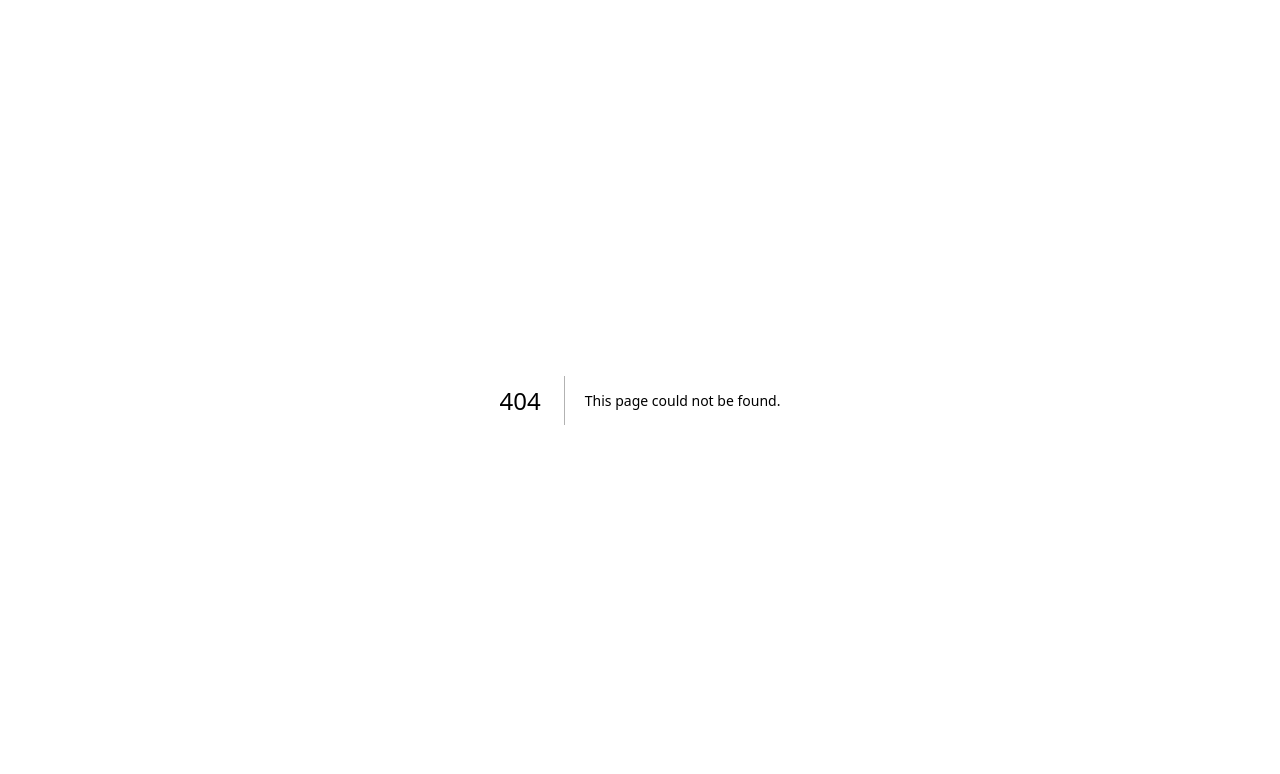
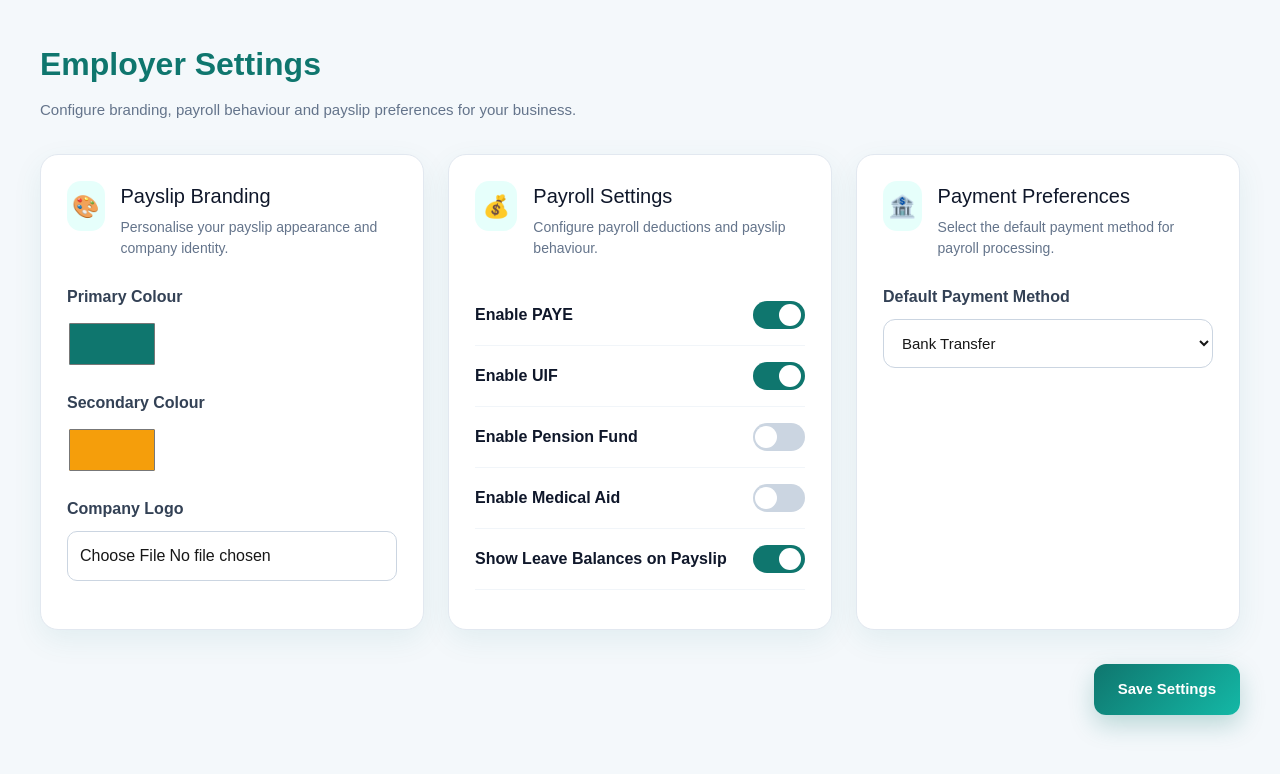
Before and after one commit to KaonPM/wageflow, a Next.js app: page /employer/settings in a window 1280 px wide. Before the commit this address had no page. Shown: the top 774 px of the page. Built offline with nearby package versions, Linux system fonts and the light colour scheme.

Commit message:
feat(settings): add employer payroll and branding settings page

```diff
--- /dev/null
+++ b/app/employer/settings/page.tsx
@@ -0,0 +1,374 @@
+"use client";
+
+import { useState } from "react";
+
+export default function EmployerSettingsPage() {
+  const [settings, setSettings] = useState({
+    primaryColor: "#0f766e",
+    secondaryColor: "#f59e0b",
+    payeEnabled: true,
+    uifEnabled: true,
+    pensionEnabled: false,
+    medicalAidEnabled: false,
+    showLeaveBalances: true,
+    defaultPaymentMethod: "Bank Transfer",
+  });
+
+  function handleToggle(field: keyof typeof settings) {
+    setSettings((prev) => ({
+      ...prev,
+      [field]: !prev[field as keyof typeof prev],
+    }));
+  }
+
+  function handleSave() {
+    alert("Settings saved successfully.");
+  }
+
+  return (
+    <main style={page}>
+      <div style={headerSection}>
+        <h1 style={title}>Employer Settings</h1>
+
+        <p style={subtitle}>
+          Configure branding, payroll behaviour and payslip preferences for your
+          business.
+        </p>
+      </div>
+
+      <div style={grid}>
+        <section style={card}>
+          <div style={cardHeader}>
+            <div style={iconCircle}>🎨</div>
+
+            <div>
+              <h2 style={cardTitle}>Payslip Branding</h2>
+              <p style={cardSubtitle}>
+                Personalise your payslip appearance and company identity.
+              </p>
+            </div>
+          </div>
+
+          <div style={field}>
+            <label style={label}>Primary Colour</label>
+
+            <input
+              type="color"
+              value={settings.primaryColor}
+              onChange={(e) =>
+                setSettings({ ...settings, primaryColor: e.target.value })
+              }
+              style={colorInput}
+            />
+          </div>
+
+          <div style={field}>
+            <label style={label}>Secondary Colour</label>
+
+            <input
+              type="color"
+              value={settings.secondaryColor}
+              onChange={(e) =>
+                setSettings({ ...settings, secondaryColor: e.target.value })
+              }
+              style={colorInput}
+            />
+          </div>
+
+          <div style={field}>
+            <label style={label}>Company Logo</label>
+
+            <input type="file" style={fileInput} />
+          </div>
+        </section>
+
+        <section style={card}>
+          <div style={cardHeader}>
+            <div style={iconCircle}>💰</div>
+
+            <div>
+              <h2 style={cardTitle}>Payroll Settings</h2>
+              <p style={cardSubtitle}>
+                Configure payroll deductions and payslip behaviour.
+              </p>
+            </div>
+          </div>
+
+          <Toggle
+            label="Enable PAYE"
+            checked={settings.payeEnabled}
+            onChange={() => handleToggle("payeEnabled")}
+          />
+
+          <Toggle
+            label="Enable UIF"
+            checked={settings.uifEnabled}
+            onChange={() => handleToggle("uifEnabled")}
+          />
+
+          <Toggle
+            label="Enable Pension Fund"
+            checked={settings.pensionEnabled}
+            onChange={() => handleToggle("pensionEnabled")}
+          />
+
+          <Toggle
+            label="Enable Medical Aid"
+            checked={settings.medicalAidEnabled}
+            onChange={() => handleToggle("medicalAidEnabled")}
+          />
+
+          <Toggle
+            label="Show Leave Balances on Payslip"
+            checked={settings.showLeaveBalances}
+            onChange={() => handleToggle("showLeaveBalances")}
+          />
+        </section>
+
+        <section style={card}>
+          <div style={cardHeader}>
+            <div style={iconCircle}>🏦</div>
+
+            <div>
+              <h2 style={cardTitle}>Payment Preferences</h2>
+              <p style={cardSubtitle}>
+                Select the default payment method for payroll processing.
+              </p>
+            </div>
+          </div>
+
+          <div style={field}>
+            <label style={label}>Default Payment Method</label>
+
+            <select
+              value={settings.defaultPaymentMethod}
+              onChange={(e) =>
+                setSettings({
+                  ...settings,
+                  defaultPaymentMethod: e.target.value,
+                })
+              }
+              style={select}
+            >
+              <option>Bank Transfer</option>
+              <option>Cash</option>
+              <option>Cheque</option>
+              <option>Mobile Money</option>
+            </select>
+          </div>
+        </section>
+      </div>
+
+      <div style={buttonRow}>
+        <button onClick={handleSave} style={saveButton}>
+          Save Settings
+        </button>
+      </div>
+    </main>
+  );
+}
+
+function Toggle({
+  label,
+  checked,
+  onChange,
+}: {
+  label: string;
+  checked: boolean;
+  onChange: () => void;
+}) {
+  return (
+    <div style={toggleRow}>
+      <div>
+        <p style={toggleLabel}>{label}</p>
+      </div>
+
+      <label style={switchLabel}>
+        <input
+          type="checkbox"
+          checked={checked}
+          onChange={onChange}
+          style={{ display: "none" }}
+        />
+
+        <span
+          style={{
+            ...switchSlider,
+            background: checked ? "#0f766e" : "#cbd5e1",
+          }}
+        >
+          <span
+            style={{
+              ...switchCircle,
+              transform: checked
+                ? "translateX(24px)"
+                : "translateX(0px)",
+            }}
+          />
+        </span>
+      </label>
+    </div>
+  );
+}
+
+const page = {
+  minHeight: "100vh",
+  background: "#f4f8fb",
+  padding: "40px",
+  fontFamily: "Arial, sans-serif",
+};
+
+const headerSection = {
+  marginBottom: "32px",
+};
+
+const title = {
+  fontSize: "32px",
+  color: "#0f766e",
+  marginBottom: "10px",
+  fontWeight: "bold",
+};
+
+const subtitle = {
+  color: "#64748b",
+  fontSize: "15px",
+  maxWidth: "700px",
+  lineHeight: 1.6,
+};
+
+const grid = {
+  display: "grid",
+  gridTemplateColumns: "repeat(auto-fit, minmax(320px, 1fr))",
+  gap: "24px",
+};
+
+const card = {
+  background: "#ffffff",
+  borderRadius: "18px",
+  padding: "26px",
+  border: "1px solid #e2e8f0",
+  boxShadow: "0 10px 30px rgba(15, 118, 110, 0.08)",
+};
+
+const cardHeader = {
+  display: "flex",
+  gap: "16px",
+  alignItems: "flex-start",
+  marginBottom: "26px",
+};
+
+const iconCircle = {
+  width: "50px",
+  height: "50px",
+  borderRadius: "14px",
+  background: "#e6fffb",
+  display: "flex",
+  alignItems: "center",
+  justifyContent: "center",
+  fontSize: "22px",
+};
+
+const cardTitle = {
+  margin: 0,
+  color: "#0f172a",
+  fontSize: "20px",
+};
+
+const cardSubtitle = {
+  marginTop: "6px",
+  color: "#64748b",
+  fontSize: "14px",
+  lineHeight: 1.5,
+};
+
+const field = {
+  display: "flex",
+  flexDirection: "column" as const,
+  gap: "10px",
+  marginBottom: "22px",
+};
+
+const label = {
+  fontWeight: 600,
+  color: "#334155",
+};
+
+const colorInput = {
+  width: "90px",
+  height: "50px",
+  border: "none",
+  borderRadius: "12px",
+  cursor: "pointer",
+  background: "transparent",
+};
+
+const fileInput = {
+  padding: "12px",
+  border: "1px solid #cbd5e1",
+  borderRadius: "10px",
+  background: "#fff",
+};
+
+const toggleRow = {
+  display: "flex",
+  justifyContent: "space-between",
+  alignItems: "center",
+  padding: "16px 0",
+  borderBottom: "1px solid #f1f5f9",
+};
+
+const toggleLabel = {
+  margin: 0,
+  color: "#0f172a",
+  fontWeight: 600,
+};
+
+const switchLabel = {
+  position: "relative" as const,
+  display: "inline-block",
+};
+
+const switchSlider = {
+  width: "52px",
+  height: "28px",
+  borderRadius: "999px",
+  position: "relative" as const,
+  transition: "0.3s",
+  display: "flex",
+  alignItems: "center",
+  padding: "2px",
+};
+
+const switchCircle = {
+  width: "22px",
+  height: "22px",
+  background: "#ffffff",
+  borderRadius: "50%",
+  transition: "0.3s",
+};
+
+const select = {
+  width: "100%",
+  padding: "14px",
+  borderRadius: "12px",
+  border: "1px solid #cbd5e1",
+  fontSize: "15px",
+};
+
+const buttonRow = {
+  marginTop: "34px",
+  display: "flex",
+  justifyContent: "flex-end",
+};
+
+const saveButton = {
+  background: "linear-gradient(135deg, #0f766e, #14b8a6)",
+  color: "#ffffff",
+  border: "none",
+  padding: "14px 24px",
+  borderRadius: "12px",
+  cursor: "pointer",
+  fontWeight: "bold",
+  fontSize: "15px",
+  boxShadow: "0 10px 25px rgba(15, 118, 110, 0.25)",
+};
```
